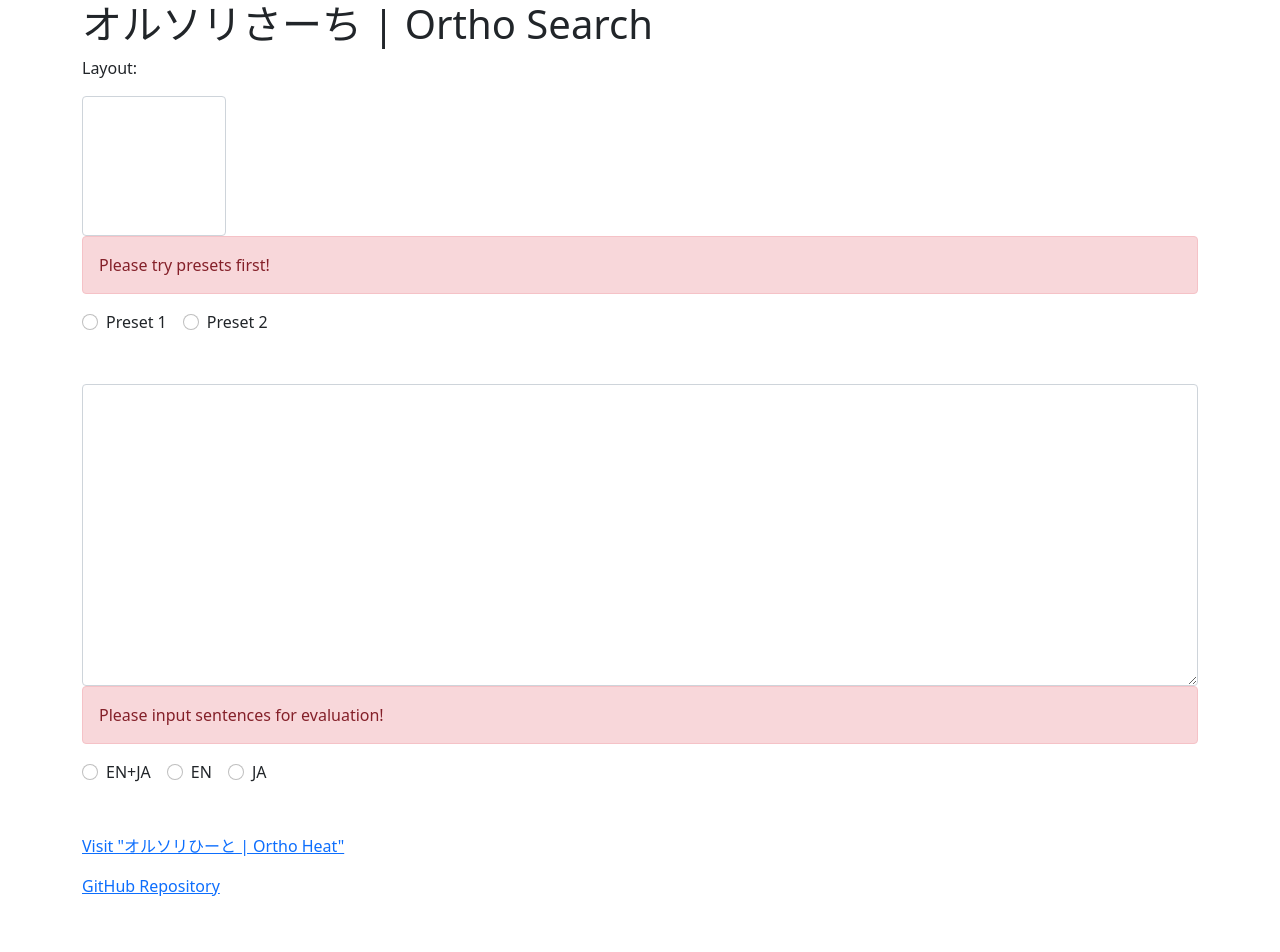
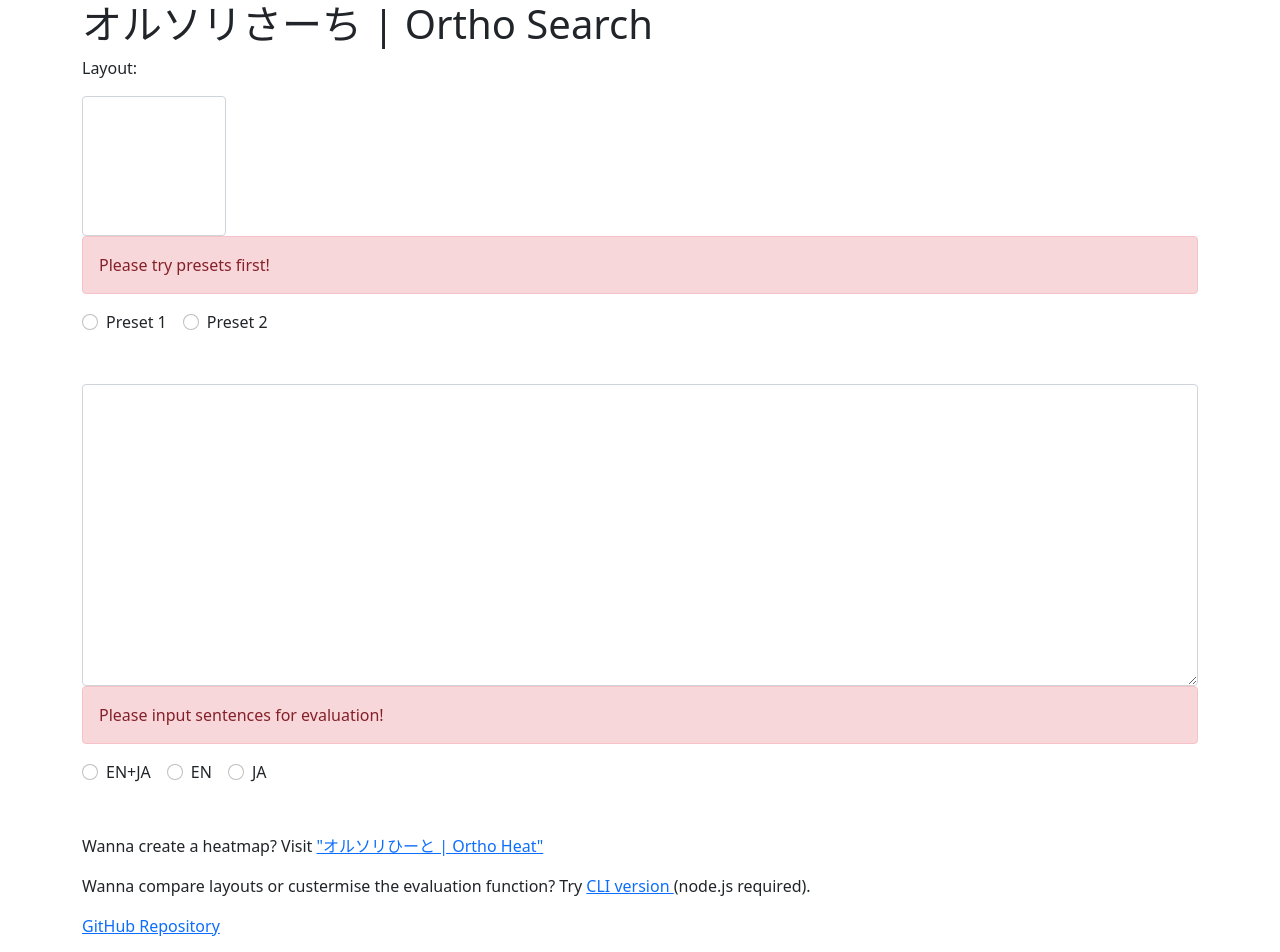
Before and after one commit to oha-Ohashi/ortho_search, a Vue app: page / in a window 1280 px wide. Shown: the top 952 px of the page. Built offline with nearby package versions, Linux system fonts and the light colour scheme.

Commit message:
Link to ts_ideal_layout

```diff
--- a/src/views/My01View.vue
+++ b/src/views/My01View.vue
@@ -10,9 +10,13 @@ import My01 from '@/components/My01.vue'
     <My01 msg="lalala"  />
   </main>
   <footer class="mt-5 mb-5 container">
-    <p><a href="https://oha-ohashi.github.io/2022_1/a_ortho/ortho_heat.html">
-      Visit "オルソリひーと | Ortho Heat"
+    <p>Wanna create a heatmap? Visit <a href="https://oha-ohashi.github.io/2022_1/a_ortho/ortho_heat.html">
+      "オルソリひーと | Ortho Heat"
     </a></p>
+    <p>Wanna compare layouts or custermise the evaluation function? Try
+      <a href="https://github.com/oha-Ohashi/ts_ideal_layout/tree/main">
+        CLI version
+    </a> (node.js required).</p>
     <p><a href="https://github.com/oha-Ohashi/ortho_search">
       GitHub Repository
     </a></p>
```
